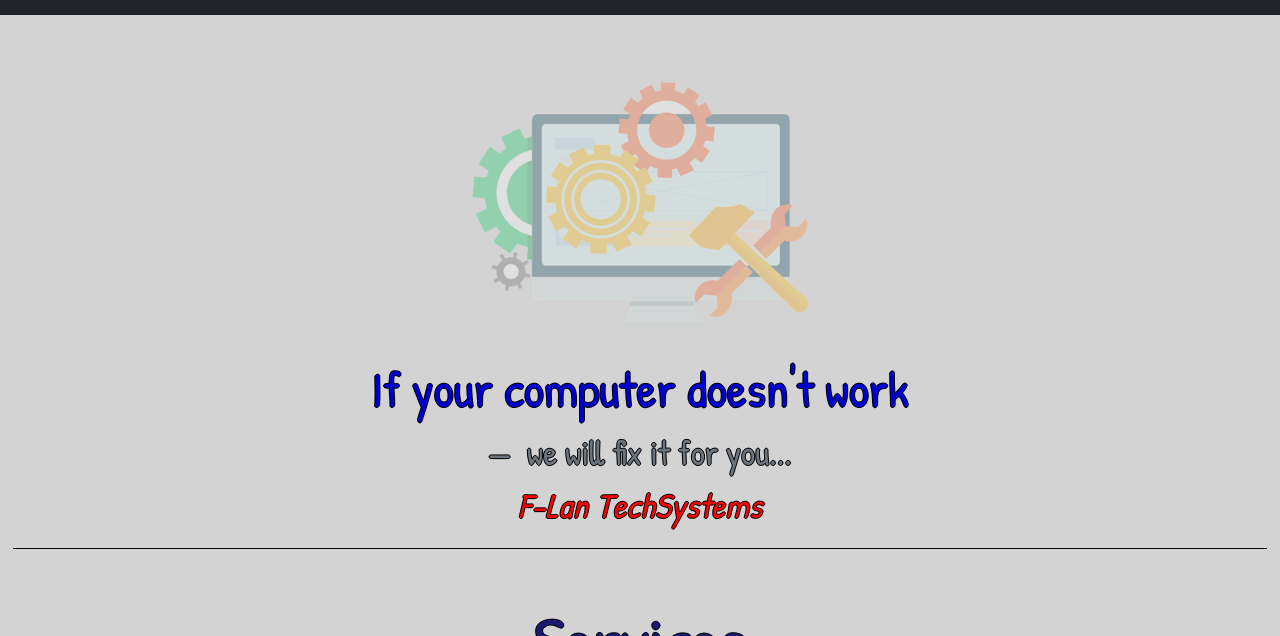
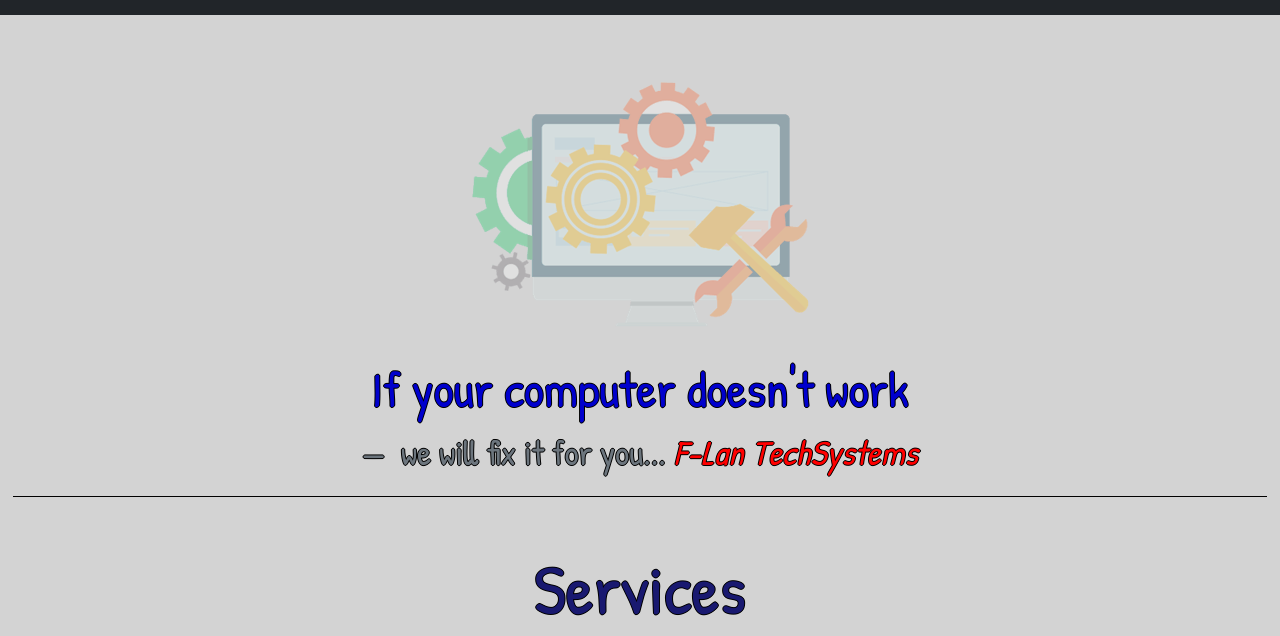
Before and after one commit to fmrg03/flan_techsystems, a website: page index.html in a window 1280 px wide. Shown: the part 101-737 px from the top of the page. Drawn offline with nearby package versions, Linux system fonts and the light colour scheme.

Commit message:
Cambio Index

```diff
--- a/index.html
+++ b/index.html
@@ -64,7 +64,7 @@
                     <p>If your computer doesn't work</p>
                 </blockquote>
                 <figcaption class="blockquote-footer">
-                    we will fix it for you... <br><cite title="Source Title"> F-Lan TechSystems</cite>
+                    we will fix it for you... <cite title="Source Title"> F-Lan TechSystems</cite>
                 </figcaption>
             </figure>
         </section>
```
